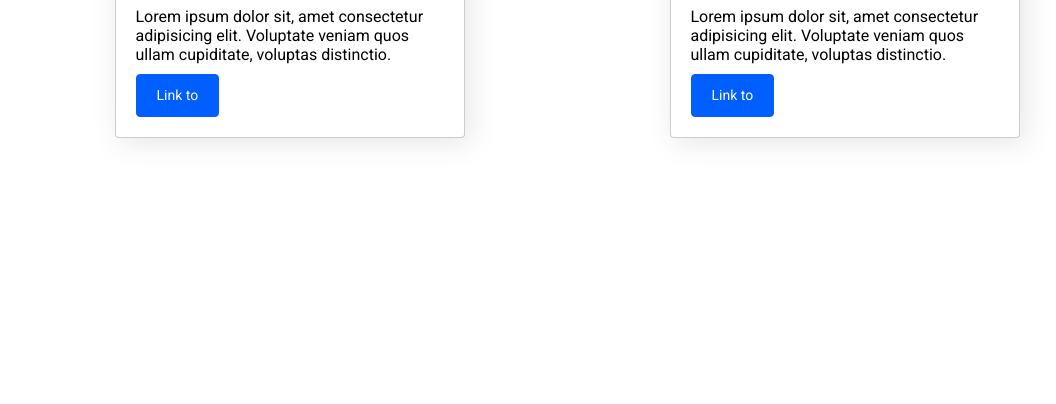
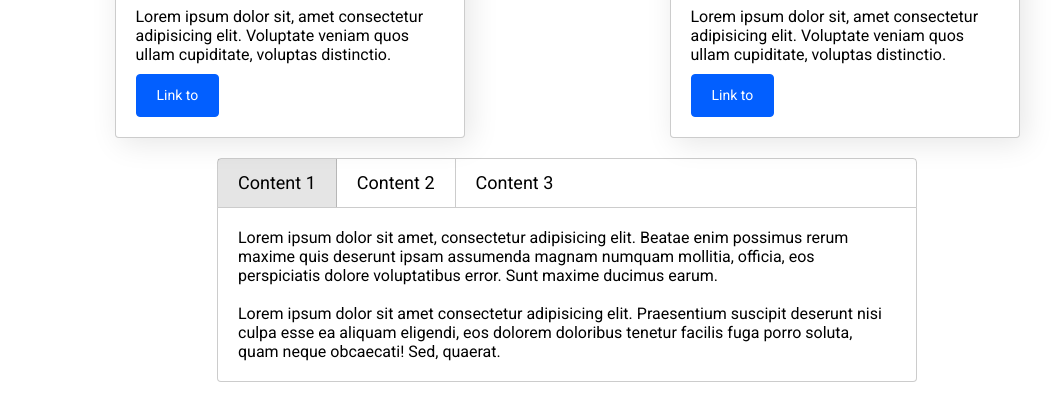
Before and after one commit to RiverParsey/JS-course_project-4, a website with bundled scripts: page src/index.html in a window 1280 px wide. Shown: the part 396-800 px from the top of the page, without its empty margins (73-1129 px from the left). Built offline with nearby package versions, Linux system fonts and the light colour scheme; files whose address does not match are found by name.

Commit message:
lesson-11_create_tabs_component

```diff
--- a/src/index.html
+++ b/src/index.html
@@ -94,6 +94,31 @@
             </div>
         </div>
 
+        <!-- Tabs -->
+
+        <div class="tab mt-20 block-center">
+            <div class="tab-panel" data-tabpanel>
+                <div class="tab-item tab-item--active">Content 1</div>
+                <div class="tab-item">Content 2</div>
+                <div class="tab-item">Content 3</div>
+            </div>
+            <div class="tab-content tab-content--active">
+                Lorem ipsum dolor sit amet, consectetur adipisicing elit. Beatae enim possimus rerum maxime quis deserunt ipsam assumenda magnam numquam mollitia, officia, eos perspiciatis dolore voluptatibus error. Sunt maxime ducimus earum.
+                <br> <br>
+                Lorem ipsum dolor sit amet consectetur adipisicing elit. Praesentium suscipit deserunt nisi culpa esse ea aliquam eligendi, eos dolorem doloribus tenetur facilis fuga porro soluta, quam neque obcaecati! Sed, quaerat.
+            </div>
+            <div class="tab-content">
+                Lorem ipsum dolor sit amet, consectetur adipisicing elit. Beatae enim possimus rerum maxime quis deserunt ipsam assumenda magnam numquam mollitia, officia, eos perspiciatis dolore voluptatibus error. Sunt maxime ducimus earum.
+                <br> <br>
+                Lorem ipsum dolor sit amet consectetur adipisicing elit. Praesentium suscipit deserunt nisi culpa esse ea aliquam eligendi, eos dolorem doloribus tenetur facilis fuga porro soluta, quam neque obcaecati! Sed, quaerat.
+                <br> <br>
+                Lorem ipsum dolor sit amet consectetur adipisicing elit. Praesentium suscipit deserunt nisi culpa esse ea aliquam eligendi, eos dolorem doloribus tenetur facilis fuga porro soluta, quam neque obcaecati! Sed, quaerat.
+            </div>
+            <div class="tab-content">
+                Lorem ipsum dolor sit amet, consectetur adipisicing elit. Beatae enim possimus rerum maxime quis deserunt ipsam assumenda magnam numquam mollitia, officia, eos perspiciatis dolore voluptatibus error. Sunt maxime ducimus earum.
+            </div>
+        </div>
+
     </div>
 
     <script src='script.js'></script>
--- /dev/null
+++ b/src/js/lib/components/tab.js
@@ -0,0 +1,19 @@
+import $ from '../core';
+
+$.prototype.tab = function() {
+  for (let i = 0; i < this.length; i++) {
+    $(this[i]).on('click', () => {
+      $(this[i])
+        .addClass('tab-item--active')
+        .siblings()
+        .removeClass('tab-item--active')
+        .closest('.tab')
+        .find('.tab-content')
+        .removeClass('tab-content--active')
+        .eq($(this[i]).index())
+        .addClass('tab-content--active');
+    });
+  }
+};
+
+$('[data-tabpanel] .tab-item').tab();
--- a/src/js/lib/lib.js
+++ b/src/js/lib/lib.js
@@ -7,5 +7,6 @@ import './modules/actions';
 import './modules/effects';
 import './components/dropdown';
 import './components/modal';
+import './components/tab';
 
 export default $;
--- a/src/js/lib/modules/actions.js
+++ b/src/js/lib/modules/actions.js
@@ -33,7 +33,7 @@ $.prototype.index = function() {
     return item == this[0];
   };
 
-  return childs.findIndex();
+  return childs.findIndex(findMyIndex);
 };
 
 $.prototype.find = function(selector) {
--- /dev/null
+++ b/src/sass/components/tab.scss
@@ -0,0 +1,33 @@
+.tab {
+  max-width: 700px;
+  &-panel {
+    display: flex;
+    width: 100%;
+    min-height: 50px;
+    border: 1px solid rgba(0,0,0, .2);
+    border-radius: 4px 4px 0 0;
+  }
+  &-item {
+    font-size: 18px;
+    line-height: 27px;
+    padding: 10px 20px;
+    border-right: 1px solid rgba(0,0,0, .2);
+    cursor: pointer;
+    &:last-child {
+      border-right: none;
+    }
+    &--active {
+      background-color: rgba(0,0,0, .1);
+    }
+  }
+  &-content {
+    display: none;
+    padding: 20px;
+    border: 1px solid rgba(0,0,0, .2);
+    border-top: none;
+    border-radius: 0 0 4px 4px;
+    &--active {
+      display: block;
+    }
+  }
+}
--- a/src/sass/components/ui.scss
+++ b/src/sass/components/ui.scss
@@ -2,3 +2,4 @@
 @use './dropdown.scss';
 @use './card.scss';
 @use './modal.scss';
+@use './tab.scss';
```
Also changed, not shown: dist/index.html, dist/script.js, dist/style.css, 1 other file. Lines whose indentation alone changed are shown as unchanged.
